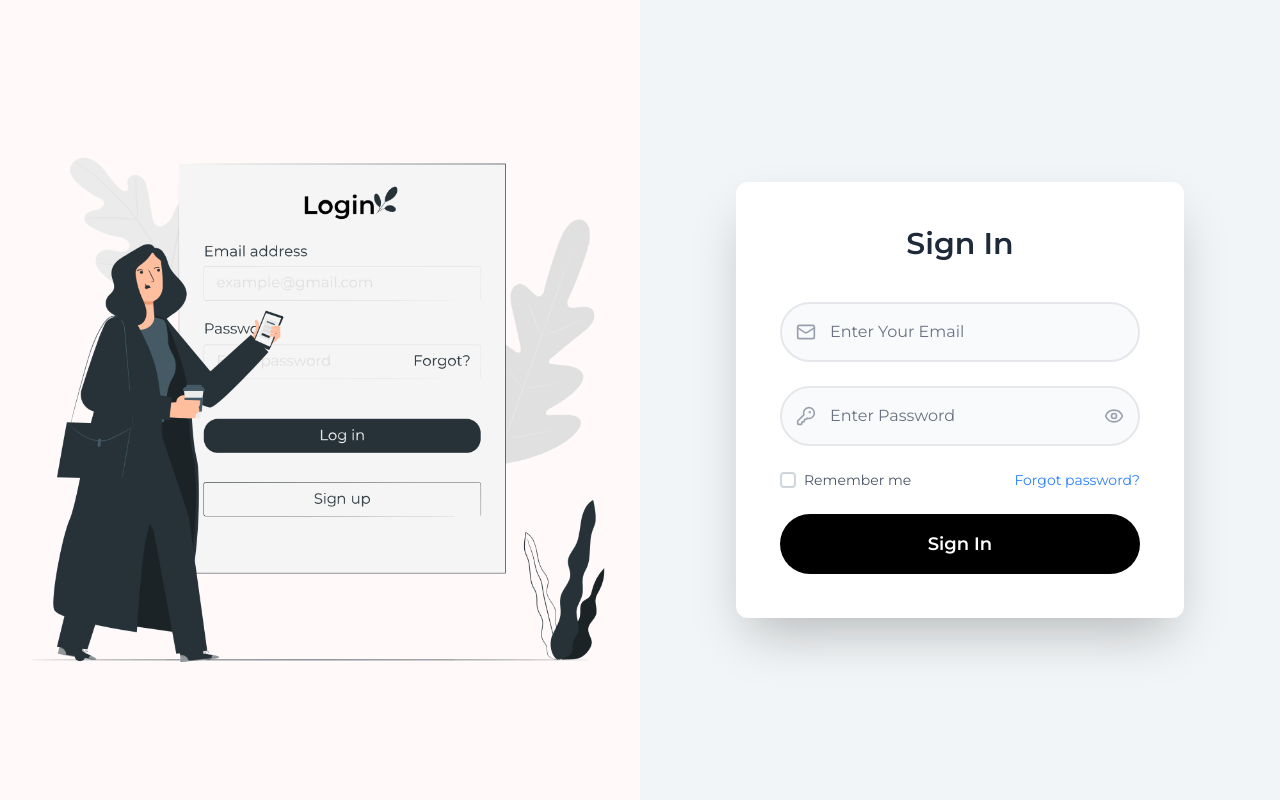
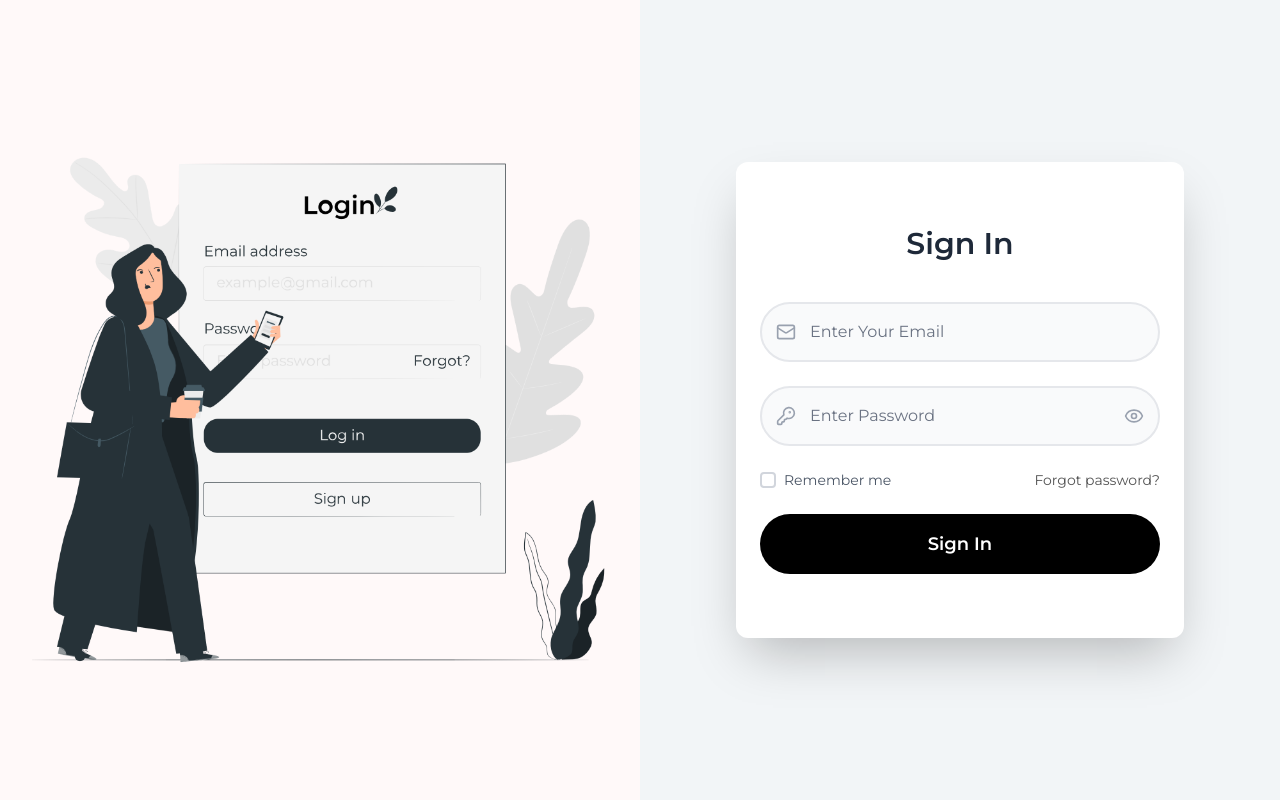
Before and after one commit to FaisalHasanEmon/trokis, a React (Vite) app: page /auth/login in a window 1280 px wide. Built offline with nearby package versions, Linux system fonts and the light colour scheme.

Commit message:
login page functions updated

```diff
--- a/src/pages/authPages/login/Login.jsx
+++ b/src/pages/authPages/login/Login.jsx
@@ -1,5 +1,6 @@
 import React, { useState } from "react";
 import { Mail, Lock, Eye, EyeOff, Check, KeyRound } from "lucide-react";
+import { Link, useNavigate } from "react-router-dom";
 
 export default function Login() {
   const [email, setEmail] = useState("");
@@ -7,7 +8,7 @@ export default function Login() {
   const [showPassword, setShowPassword] = useState(false);
   const [rememberMe, setRememberMe] = useState(false);
   const [isLoading, setIsLoading] = useState(false);
-
+  const navigate = useNavigate();
   const handleSubmit = async (e) => {
     e.preventDefault();
 
@@ -22,6 +23,7 @@ export default function Login() {
     setTimeout(() => {
       alert("Login successful! (This is a demo)");
       setIsLoading(false);
+      navigate("/");
     }, 2000);
   };
 
@@ -30,7 +32,7 @@ export default function Login() {
   };
 
   return (
-    <div className="w-full bg-gradient-to-br  flex items-center justify-center p-5 ">
+    <div className="w-full bg-gradient-to-br  flex items-center justify-center py-10 px-0 ">
       <div className="w-full   flex items-center justify-center">
         <div className="w-full ">
           {/* Title */}
@@ -103,18 +105,19 @@ export default function Login() {
                 </div>
                 Remember me
               </label>
-              <a
-                href="#"
-                className="text-blue-500 hover:text-blue-600 hover:underline transition-colors duration-200"
+              <Link
+                to="/auth/forget-password"
+                className="text-[#545454]  hover:underline transition-colors duration-200"
               >
                 Forgot password?
-              </a>
+              </Link>
             </div>
 
             {/* Sign In Button */}
             <button
               type="submit"
               disabled={isLoading}
+              onClick={handleSubmit}
               className="w-full py-4 bg-black text-white rounded-full font-semibold text-lg hover:bg-gray-800 transition-all duration-300 disabled:opacity-50 disabled:cursor-not-allowed"
             >
               {isLoading ? "Signing In..." : "Sign In"}
```
